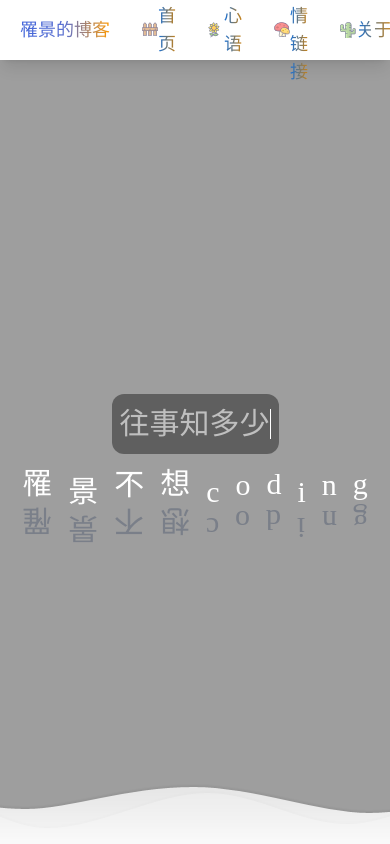
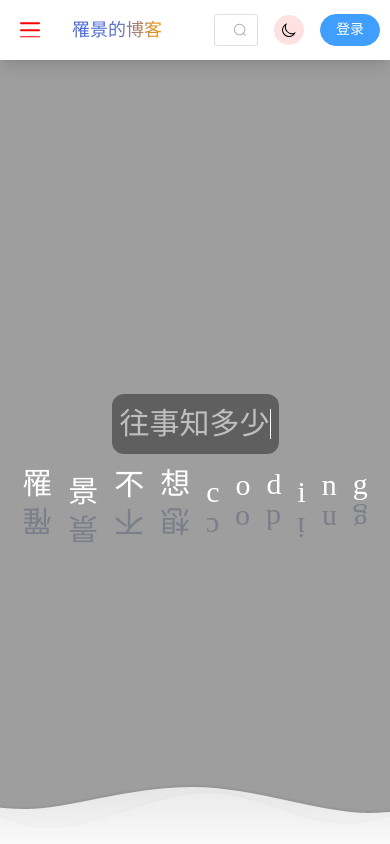
Before and after one commit to Lirous587/blog-nuxt, a Nuxt app: page /about in a window 390 px wide. Shown: the top 844 px of the page. Built offline with nearby package versions, Linux system fonts and the light colour scheme; a web font is replaced by a local one.

Commit message:
头部移动端兼容

```diff
--- /dev/null
+++ b/components/HamburgerIcon.vue
@@ -0,0 +1,88 @@
+<template>
+  <div
+    class="hamburger-btn flex items-center"
+    :class="{ 'is-active': isOpen }"
+    @click="toggleMenu"
+    :style="{
+      'caret-color': 'transparent',
+      width: `${size}px`,
+      height: `${size}px`,
+    }"
+  >
+    <div class="hamburger-icon">
+      <span></span>
+      <span></span>
+      <span></span>
+    </div>
+  </div>
+</template>
+
+<script setup>
+const props = defineProps({
+  size: {
+    type: Number,
+    default: 24,
+  },
+  color: {
+    type: String,
+    default: "#909399",
+  },
+});
+
+const isOpen = ref(false);
+
+const emits = defineEmits(["update:modelValue"]);
+const toggleMenu = () => {
+  isOpen.value = !isOpen.value;
+  emits("update:modelValue", isOpen.value);
+};
+</script>
+
+<style scoped>
+.hamburger-btn {
+  @apply cursor-pointer;
+}
+
+.hamburger-icon {
+  width: 100%;
+  height: 66.67%;
+  position: relative;
+}
+
+.hamburger-icon span {
+  display: block;
+  position: absolute;
+  height: 12%;
+  width: 100%;
+  background: v-bind("props.color");
+  border-radius: 2px;
+  transition: 0.25s ease-in-out;
+}
+
+.hamburger-icon span:nth-child(1) {
+  top: 0;
+  transform: translateY(-50%);
+}
+.hamburger-icon span:nth-child(2) {
+  top: 50%;
+  transform: translateY(-50%);
+}
+.hamburger-icon span:nth-child(3) {
+  top: 100%;
+  transform: translateY(-50%);
+}
+
+.hamburger-btn.is-active .hamburger-icon span:nth-child(1) {
+  top: 50%;
+  transform: rotate(45deg) translateY(-50%);
+}
+
+.hamburger-btn.is-active .hamburger-icon span:nth-child(2) {
+  opacity: 0;
+}
+
+.hamburger-btn.is-active .hamburger-icon span:nth-child(3) {
+  top: 50%;
+  transform: rotate(-45deg) translateY(-50%);
+}
+</style>
--- a/components/user/NavHeader.vue
+++ b/components/user/NavHeader.vue
@@ -1,32 +1,94 @@
 <template>
   <div class="header-box">
     <div class="pl-5 flex items-center gap-x-8 sm:flex-shrink-0">
+      <div class="md:hidden flex items-center">
+        <HamburgerIcon
+          color="red"
+          :size="20"
+          @update:model-value="selectOpen"
+        ></HamburgerIcon>
+        <div
+          class="absolute inset-0 bg-white bg-opacity-70 top-[60px] shadow-xl transition-all duration-500 flex justify-around items-center overflow-hidden"
+          :class="{
+            'h-[60px]': mobileMenuVisiable,
+            'h-[0]': !mobileMenuVisiable,
+          }"
+        >
+          <NuxtLink to="/" class="nav">
+            <div class="flex items-center">
+              <span class="iconfont">&#xe8a7;</span>
+              <span class="color-text">首页</span>
+            </div>
+          </NuxtLink>
+          <NuxtLink to="/heart-word" class="nav">
+            <div class="flex items-center">
+              <span class="iconfont">&#xe8a6;</span>
+              <span class="color-text">心语</span>
+            </div>
+          </NuxtLink>
+          <NuxtLink to="/friend-link" class="nav">
+            <div class="flex items-center">
+              <span class="iconfont">&#xe8a5;</span>
+              <span class="color-text">友情链接</span>
+            </div>
+          </NuxtLink>
+          <!-- about -->
+          <el-dropdown class="nav border-none">
+            <div class="whitespace-nowrap outline-transparent">
+              <span class="iconfont">&#xe8a4;</span>
+              <span class="color-text">关于</span>
+              <el-icon>
+                <arrow-down />
+              </el-icon>
+            </div>
+            <template #dropdown>
+              <el-dropdown-menu>
+                <el-dropdown-item>
+                  <NuxtLink to="/introdution" class="flex items-center">
+                    <el-icon color="pink"><VideoCamera /></el-icon>
+                    博客介绍
+                  </NuxtLink>
+                </el-dropdown-item>
+                <el-dropdown-item>
+                  <NuxtLink to="/knowledge" class="flex items-center">
+                    <el-icon color="pink"><Collection /></el-icon>
+                    知识库
+                  </NuxtLink>
+                </el-dropdown-item>
+              </el-dropdown-menu>
+            </template>
+          </el-dropdown>
+        </div>
+      </div>
       <NuxtLink to="/" class="nav">
-        <div class="text-lg title-name flex-shrink-0">罹景的博客</div>
+        <div class="text-lg color-text flex-shrink-0">罹景的博客</div>
       </NuxtLink>
-      <NuxtLink to="/" class="nav">
+      <NuxtLink to="/" class="nav hidden md:block">
         <div class="flex items-center">
           <span class="iconfont">&#xe8a7;</span>
-          <span class="title-kind">首页</span>
+          <span class="color-text">首页</span>
         </div>
       </NuxtLink>
-      <NuxtLink to="/heart-word" class="nav">
+      <NuxtLink to="/heart-word" class="nav hidden md:block">
         <div class="flex items-center">
           <span class="iconfont">&#xe8a6;</span>
-          <span class="title-kind">心语</span>
+          <span class="color-text">心语</span>
         </div>
       </NuxtLink>
-      <NuxtLink to="/friend-link" class="nav">
+      <NuxtLink to="/friend-link" class="nav hidden md:block">
         <div class="flex items-center">
           <span class="iconfont">&#xe8a5;</span>
-          <span class="title-kind">友情链接</span>
+          <span class="color-text">友情链接</span>
         </div>
       </NuxtLink>
       <!-- about -->
       <el-dropdown class="nav border-none">
-        <NuxtLink to="/about" class="whitespace-nowrap outline-transparent">
+        <NuxtLink
+          to="/about"
+          class="whitespace-nowrap outline-transparent hidden md:block"
+        >
           <span class="iconfont">&#xe8a4;</span>
-          <span class="title-kind">关于</span>
+          <span class="color-text">关于</span>
           <el-icon>
             <arrow-down />
           </el-icon>
@@ -35,13 +97,13 @@
           <el-dropdown-menu>
             <el-dropdown-item>
               <NuxtLink to="/introdution" class="flex items-center">
-                <el-icon><VideoCamera /></el-icon>
+                <el-icon color="pink"><VideoCamera /></el-icon>
                 博客介绍
               </NuxtLink>
             </el-dropdown-item>
             <el-dropdown-item>
               <NuxtLink to="/knowledge" class="flex items-center">
-                <el-icon><Collection /></el-icon>
+                <el-icon color="pink"><Collection /></el-icon>
                 知识库
               </NuxtLink>
             </el-dropdown-item>
@@ -67,6 +129,14 @@
   </div>
 </template>
 
+<script setup>
+const mobileMenuVisiable = ref(false);
+
+const selectOpen = (status) => {
+  mobileMenuVisiable.value = status;
+};
+</script>
+
 <style scoped>
 .header-box {
   @apply fixed flex justify-between  top-0 right-0 shadow-lg h-[60px] w-full z-10;
@@ -74,7 +144,7 @@
   -webkit-backdrop-filter: blur(10px);
 }
 
-.title-name {
+.color-text {
   @apply cursor-pointer text-lg whitespace-nowrap;
   text-align: center;
   background: linear-gradient(
@@ -86,13 +156,7 @@
   color: transparent;
   background-clip: text;
 }
-.title-kind {
-  @apply cursor-pointer text-lg;
-  text-align: center;
-  background: linear-gradient(to right, rgb(18, 111, 219), rgb(204, 129, 17));
-  color: transparent;
-  background-clip: text;
-}
+
 .iconfont {
   font-family: "iconfont";
   font-size: 16px;
--- a/pages/about/index.vue
+++ /dev/null
@@ -1,13 +0,0 @@
-<template>
-  <div>
-
-  </div>
-</template>
-
-<script lang="ts" setup>
-
-</script>
-
-<style>
-
-</style>
--- a/pages/index.vue
+++ b/pages/index.vue
@@ -2,7 +2,7 @@
   <div class="my-5 flex">
     <div
       v-if="loading"
-      class="hidden flex-shrink-0 lg:w-[350px] md:w-[250px] md:flex md:flex-col gap-4 ml-5"
+      class="collapse flex-shrink-0 md:visible lg:w-[350px] md:w-[250px] md:flex md:flex-col gap-4 ml-5"
     >
       <UserIndexEssay :list="recommentEssayList"></UserIndexEssay>
       <UserIndexLabel :list="labelList"></UserIndexLabel>
```
